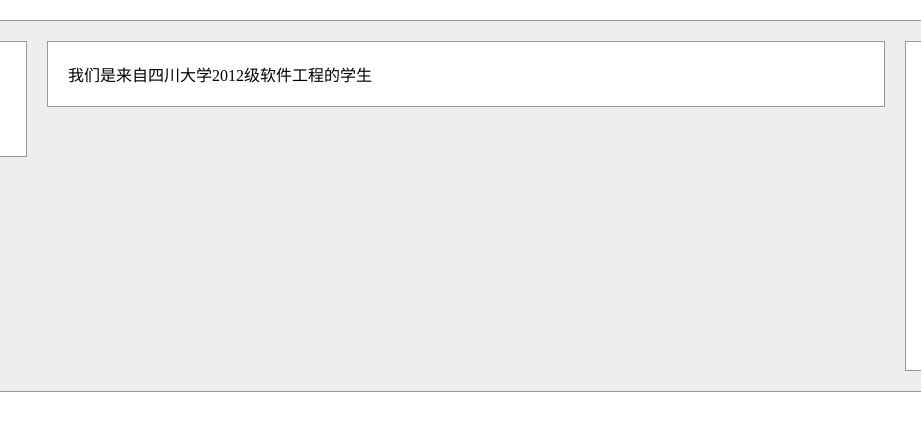
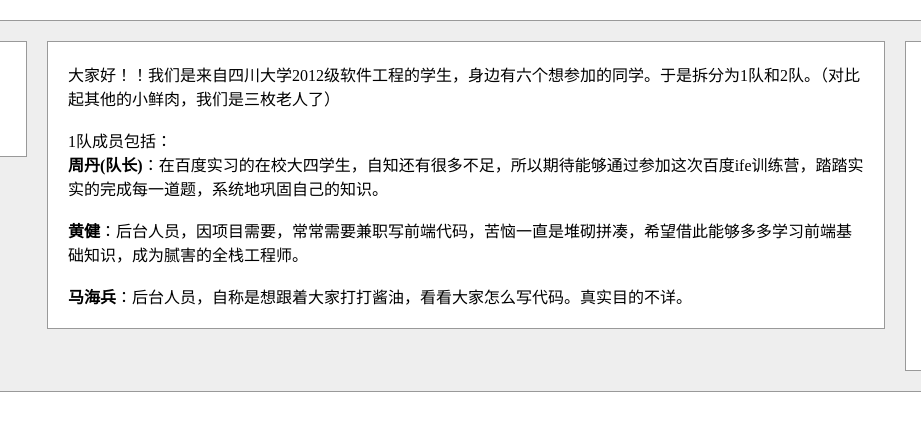
Before and after one commit to BigOrange1/scufe, a plain HTML site: page task3/task3_4.html in a window 1280 px wide. Shown: the full height of the page, 214-1135 px from the left. Drawn offline with Linux system fonts and the light colour scheme.

Commit message:
完善task3

```diff
--- a/task3/task3_4.html
+++ b/task3/task3_4.html
@@ -9,7 +9,11 @@
 <div id="container" class="border-grey bg-white">
     <div id="main-outer">
         <div id="main" class="border-grey bg-white">
-            我们是来自四川大学2012级软件工程的学生
+            大家好！！我们是来自四川大学2012级软件工程的学生，身边有六个想参加的同学。于是拆分为1队和2队。（对比起其他的小鲜肉，我们是三枚老人了）<br><br>
+            1队成员包括： <br>
+            <b>周丹(队长)</b>：在百度实习的在校大四学生，自知还有很多不足，所以期待能够通过参加这次百度ife训练营，踏踏实实的完成每一道题，系统地巩固自己的知识。<br><br>
+            <b>黄健</b>：后台人员，因项目需要，常常需要兼职写前端代码，苦恼一直是堆砌拼凑，希望借此能够多多学习前端基础知识，成为腻害的全栈工程师。<br><br>
+            <b>马海兵</b>：后台人员，自称是想跟着大家打打酱油，看看大家怎么写代码。真实目的不详。<br>
         </div>
     </div>
     <div id="left" class="border-grey bg-white">
```
Also changed, not shown: task3/task3_2.html (+5 -1 lines), task3/task3_3.html (+5 -1 lines), task3/task3_5.html (+5 -1 lines), task3/task3_6.html (+5 -1 lines).
